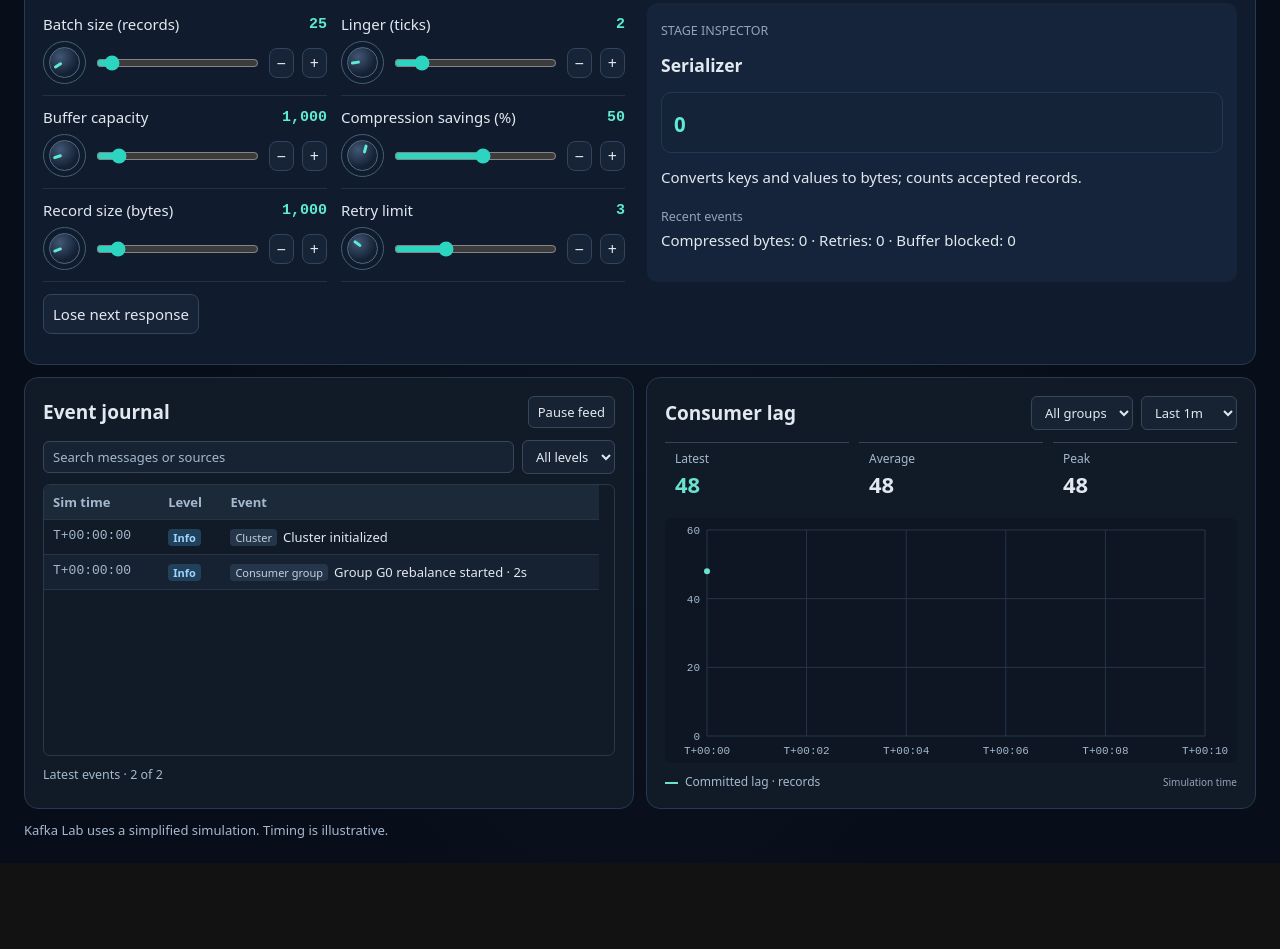
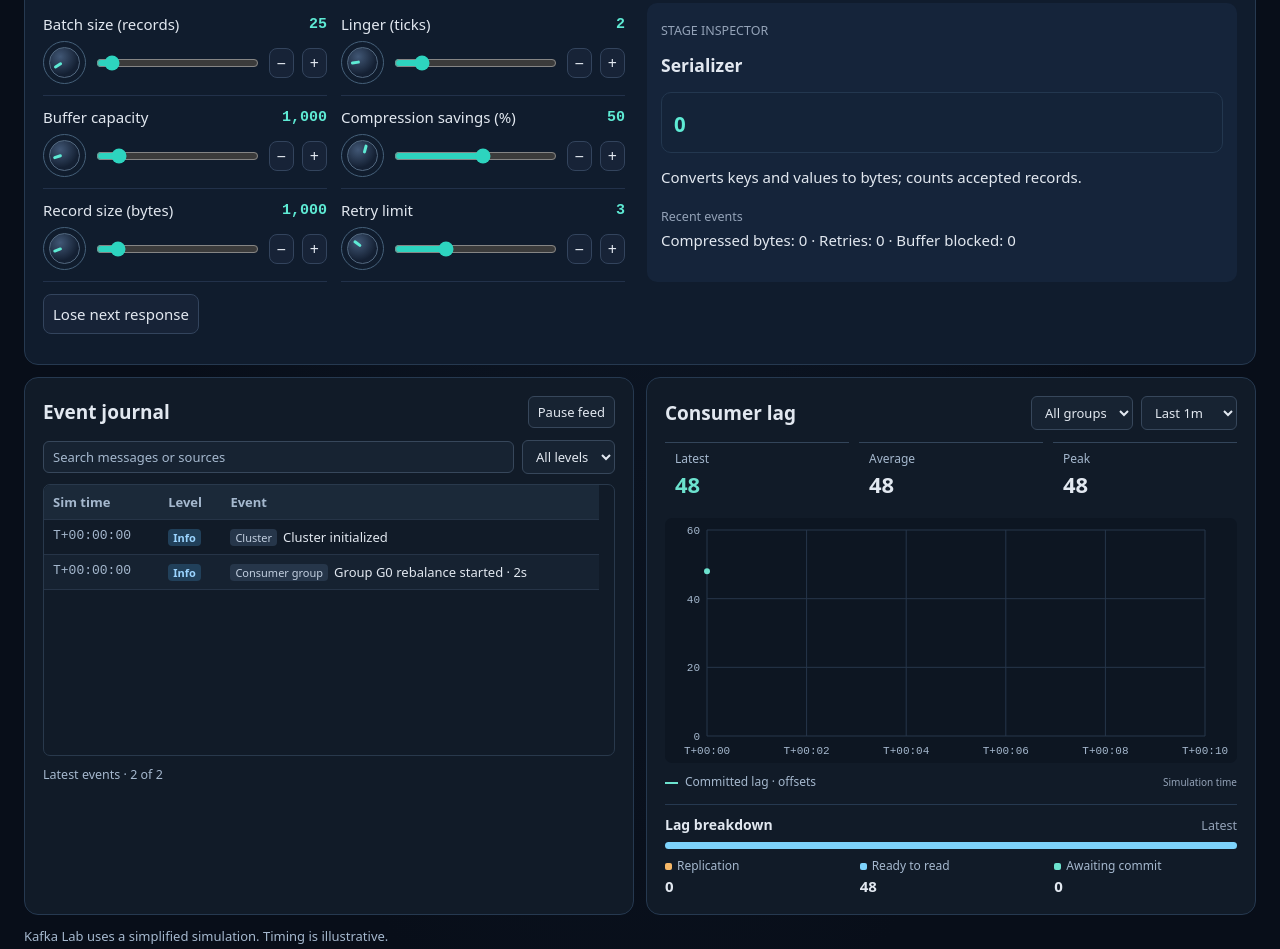
Before and after one commit to nosratifarhad/Kafka-Lab, a plain HTML site: page index.html in a window 1280 px wide. Shown: the part 1848-2797 px from the top of the page. Before the commit the page ends 2711 px from the top, so only its background shows below. Drawn offline with Linux system fonts and the light colour scheme.

Commit message:
Break down committed consumer lag by cause

```diff
--- a/core.js
+++ b/core.js
@@ -174,7 +174,47 @@ function lagByGroup() {
 function lag() {
   return lagByGroup().reduce((total, group) => total + group, 0);
 }
-function render(){consumerMembership.sync();let n=monitoring.addSample(t,lagByGroup());$('clock').textContent='t = '+t+' s';$('pause').textContent=running?'Pause':'Run';$('stats').innerHTML=[['Committed lag',n],['Records retained',P.reduce((total, partition) => total + logStorage.recordCount(partition), 0)],['Brokers online',B.filter(b=>b.online).length+'/'+B.length],['Under replicated',P.filter(p=>p.isr.length<p.replicas.length).length],['Acknowledged',ackCount],['Rejected',rejected],['Pending ACK',P.reduce((a,p)=>a+p.pending.length,0)],['Group state',consumerMembership.summary()]].map(([a,b])=>'<div class="stat"><small>'+a+'</small><strong>'+b+'</strong></div>').join('');drawTopology();drawView();transactions.updateControls();if(typeof renderInternal==='function'&&window.labReady)renderInternal();if(window.labReady)refreshDials()}
+function readableOffsets(start, end, skipped) {
+  let count = end - start;
+  let frontier = start;
+  for (const range of skipped) {
+    if (range.start >= end) break;
+    const from = Math.max(frontier, range.start);
+    const to = Math.min(end, range.end);
+    if (to <= from) continue;
+    count -= to - from;
+    frontier = to;
+  }
+  return count;
+}
+
+function lagBreakdownByGroup() {
+  const groups = Array.from({length: read('groups')}, () => ({
+    replication: 0, ready: 0, commit: 0, transaction: 0, unavailable: 0
+  }));
+  for (const partition of P) {
+    syncGroups(partition);
+    const skipped = transactions.skippedRanges(partition);
+    const readLimit = transactions.readLimit(partition);
+    for (const [group, breakdown] of groups.entries()) {
+      const checkpoint = clamp(partition.comm[group], 0, partition.leo);
+      const retained = clamp(partition.start, checkpoint, partition.leo);
+      const replicated = clamp(partition.hw, retained, partition.leo);
+      const readable = clamp(readLimit, retained, replicated);
+      const position = clamp(partition.pos[group], retained, readable);
+      const ready = readableOffsets(position, readable, skipped);
+      const commit = readableOffsets(retained, position, skipped);
+
+      breakdown.replication += partition.leo - replicated;
+      breakdown.transaction += replicated - readable;
+      breakdown.ready += ready;
+      breakdown.commit += commit;
+      breakdown.unavailable += readable - checkpoint - ready - commit;
+    }
+  }
+  return groups;
+}
+function render(){consumerMembership.sync();let n=monitoring.addSample(t,lagBreakdownByGroup());$('clock').textContent='t = '+t+' s';$('pause').textContent=running?'Pause':'Run';$('stats').innerHTML=[['Committed lag',n],['Records retained',P.reduce((total, partition) => total + logStorage.recordCount(partition), 0)],['Brokers online',B.filter(b=>b.online).length+'/'+B.length],['Under replicated',P.filter(p=>p.isr.length<p.replicas.length).length],['Acknowledged',ackCount],['Rejected',rejected],['Pending ACK',P.reduce((a,p)=>a+p.pending.length,0)],['Group state',consumerMembership.summary()]].map(([a,b])=>'<div class="stat"><small>'+a+'</small><strong>'+b+'</strong></div>').join('');drawTopology();drawView();transactions.updateControls();if(typeof renderInternal==='function'&&window.labReady)renderInternal();if(window.labReady)refreshDials()}
 function recoverAll(){B.forEach(b=>{if(!b.online)toggle(b.id)});log('Recovery started', 'Broker');render()}
 function seekOffsets(){let id='seekPanel';if($(id)){ $(id).remove();return }let max=Math.max(0,...P.map(p=>p.hw));$('nodeDetail').insertAdjacentHTML('afterend','<div class="detail" id="seekPanel"><label>Seek group 0 <input id="seekSlider" type="range" min="0" max="'+max+'" value="0" oninput="document.getElementById(&quot;seekValue&quot;).textContent=this.value"><output id="seekValue">0</output></label><div class="toolbar"><button onclick="doSeek(&quot;earliest&quot;)">Earliest</button><button onclick="doSeek(&quot;latest&quot;)">Latest</button><button onclick="doSeek(document.getElementById(&quot;seekSlider&quot;).value)">Apply offset</button></div></div>');$('seekPanel').scrollIntoView({block:'nearest'})}
 function doSeek(v){for(let p of P)p.pos[0]=v==='earliest'?p.start:v==='latest'?transactions.readLimit(p):clamp(Number(v)||0,p.start,p.hw);log('Seek group 0: '+v, 'Consumer group');$('seekPanel')?.remove();render()}
--- a/dashboard.css
+++ b/dashboard.css
@@ -559,6 +559,72 @@ main > .dashboard-settings {
   content: "";
 }
 
+.lag-breakdown {
+  margin-top: 14px;
+  padding-top: 10px;
+  border-top: 1px solid var(--border);
+}
+
+.lag-breakdown-heading {
+  display: flex;
+  justify-content: space-between;
+  align-items: baseline;
+  gap: 8px;
+}
+
+.lag-breakdown h3 {
+  margin: 0;
+  font-size: 14px;
+}
+
+.lag-breakdown-bar {
+  display: flex;
+  height: 7px;
+  margin-top: 8px;
+  overflow: hidden;
+  border-radius: 5px;
+  background: #26364a;
+}
+
+[data-lag-part="replication"] { --lag-part-color: #f6b868; }
+[data-lag-part="ready"] { --lag-part-color: #7dd3fc; }
+[data-lag-part="commit"] { --lag-part-color: #6ce2ce; }
+[data-lag-part="transaction"] { --lag-part-color: #c4a5ff; }
+[data-lag-part="unavailable"] { --lag-part-color: #a5b8ce; }
+
+.lag-breakdown-bar span {
+  flex-basis: 0;
+  background: var(--lag-part-color);
+}
+
+#lag-breakdown-values {
+  display: grid;
+  grid-template-columns: repeat(auto-fit, minmax(min(100%, 120px), 1fr));
+  gap: 8px 12px;
+  margin: 8px 0 0;
+}
+
+#lag-breakdown-values dt {
+  color: var(--muted);
+  font-size: 12px;
+}
+
+#lag-breakdown-values dt::before {
+  display: inline-block;
+  width: 7px;
+  height: 7px;
+  margin-inline-end: 5px;
+  border-radius: 2px;
+  background: var(--lag-part-color);
+  content: "";
+}
+
+#lag-breakdown-values dd {
+  margin: 2px 0 0;
+  font-weight: 650;
+  font-variant-numeric: tabular-nums;
+}
+
 .dashboard-internals .internav {
   margin-top: 12px;
 }
--- a/index.html
+++ b/index.html
@@ -222,12 +222,26 @@ main>aside,main>article{min-width:0}
         <div><dt>Average</dt><dd id="lag-average">0</dd></div>
         <div><dt>Peak</dt><dd id="lag-peak">0</dd></div>
       </dl>
-      <div id="lag-plot" class="lag-plot" tabindex="0" role="region" aria-label="Committed lag in records. Use the arrow keys to inspect samples.">
+      <div id="lag-plot" class="lag-plot" tabindex="0" role="region" aria-label="Committed lag in offsets. Use the arrow keys to inspect samples and their breakdown.">
         <svg id="chart" aria-hidden="true"></svg>
         <svg id="lag-crosshair" aria-hidden="true"><line/><circle r="4"/></svg>
         <output id="lag-tooltip" class="lag-tooltip" hidden></output>
       </div>
-      <div class="lag-legend"><span>Committed lag · records</span><small>Simulation time</small></div>
+      <div class="lag-legend"><span>Committed lag · offsets</span><small>Simulation time</small></div>
+      <div class="lag-breakdown">
+        <div class="lag-breakdown-heading">
+          <h3>Lag breakdown</h3>
+          <small id="lag-breakdown-time">Latest</small>
+        </div>
+        <div class="lag-breakdown-bar" id="lag-breakdown-bar" aria-hidden="true"></div>
+        <dl id="lag-breakdown-values">
+          <div data-lag-part="replication" title="Offsets above the high watermark"><dt>Replication</dt><dd>0</dd></div>
+          <div data-lag-part="ready" title="Readable offsets at or after the consumer position"><dt>Ready to read</dt><dd>0</dd></div>
+          <div data-lag-part="commit" title="Available offsets passed by the consumer position since the last commit"><dt>Awaiting commit</dt><dd>0</dd></div>
+          <div data-lag-part="transaction" title="Replicated offsets held behind the last stable offset" hidden><dt>Waiting for transaction</dt><dd>0</dd></div>
+          <div data-lag-part="unavailable" title="Offsets before retention, removed by compaction, or skipped by read committed" hidden><dt>Skipped or expired</dt><dd>0</dd></div>
+        </dl>
+      </div>
     </section>
   </div>
   <p class="model-note">Kafka Lab uses a simplified simulation. Timing is illustrative.</p>
--- a/monitoring.js
+++ b/monitoring.js
@@ -20,6 +20,15 @@ const monitoring = (() => {
   const levels = {info: 'Info', warn: 'Warn', error: 'Error'};
   const historyLimit = 901;
   const eventLimit = 500;
+  const breakdownBar = byId('lag-breakdown-bar');
+  const breakdownTime = byId('lag-breakdown-time');
+  const breakdownRows = [...byId('lag-breakdown-values').children].map(row => {
+    const key = row.dataset.lagPart;
+    const segment = document.createElement('span');
+    segment.dataset.lagPart = key;
+    breakdownBar.append(segment);
+    return {key, row, segment, value: row.querySelector('dd'), optional: row.hidden};
+  });
 
   let samples = [];
   let chartPoints = [];
@@ -46,7 +55,9 @@ const monitoring = (() => {
   }
 
   function addSample(time, groups) {
-    const sample = {time, groups, total: groups.reduce((sum, lag) => sum + lag, 0)};
+    const total = Object.fromEntries(breakdownRows.map(({key}) =>
+      [key, groups.reduce((sum, breakdown) => sum + breakdown[key], 0)]));
+    const sample = {time, groups, total};
     if (samples.at(-1)?.time === time) {
       samples[samples.length - 1] = sample;
     } else {
@@ -55,7 +66,11 @@ const monitoring = (() => {
     }
     updateGroupOptions(groups.length);
     renderChart();
-    return sample.total;
+    return totalLag(total);
+  }
+
+  function totalLag(breakdown) {
+    return Object.values(breakdown).reduce((sum, amount) => sum + amount, 0);
   }
 
   function axisStep(maximum) {
@@ -70,10 +85,12 @@ const monitoring = (() => {
     const start = Math.max(0, end - Number(rangeSelect.value));
     const domainEnd = Math.max(start + 10, end);
     const group = groupSelect.value;
-    const values = samples.filter(sample => sample.time >= start).map(sample => ({
-      time: sample.time,
-      lag: group === 'all' ? sample.total : sample.groups[Number(group)]
-    })).filter(sample => sample.lag !== undefined);
+    const values = [];
+    for (const sample of samples) {
+      if (sample.time < start) continue;
+      const breakdown = group === 'all' ? sample.total : sample.groups[Number(group)];
+      if (breakdown) values.push({time: sample.time, lag: totalLag(breakdown), breakdown});
+    }
 
     const maximum = Math.max(0, ...values.map(sample => sample.lag));
     const mean = values.reduce((sum, sample) => sum + sample.lag, 0) / Math.max(1, values.length);
@@ -147,6 +164,7 @@ const monitoring = (() => {
     selectedTime = point?.time ?? null;
     tooltip.hidden = !point;
     crosshair.classList.toggle('active', Boolean(point));
+    renderBreakdown(point);
     if (!point) return;
     const line = crosshair.querySelector('line');
     line.setAttribute('x1', point.x);
@@ -154,7 +172,19 @@ const monitoring = (() => {
     const dot = crosshair.querySelector('circle');
     dot.setAttribute('cx', point.x);
     dot.setAttribute('cy', point.y);
-    tooltip.textContent = simTime(point.time, true) + ' · ' + number.format(point.lag) + ' records';
+    tooltip.textContent = simTime(point.time, true) + ' · ' + number.format(point.lag) + ' offsets';
+  }
+
+  function renderBreakdown(point) {
+    const breakdown = (point ?? chartPoints.at(-1))?.breakdown;
+    breakdownTime.textContent = point ? simTime(point.time, true) : 'Latest';
+    for (const {key, row, segment, value, optional} of breakdownRows) {
+      const amount = breakdown?.[key] ?? 0;
+      value.textContent = number.format(amount);
+      row.hidden = optional && amount === 0;
+      segment.hidden = amount === 0;
+      segment.style.flexGrow = amount;
+    }
   }
 
   function updateJournalStatus() {
--- a/transactions.js
+++ b/transactions.js
@@ -139,6 +139,15 @@ const transactions = (() => {
     return isolation.value === 'read_committed' ? lastStableOffset(partition) : partition.hw;
   }
 
+  function skippedRanges(partition) {
+    const gaps = logStorage.gaps(partition);
+    const aborted = isolation.value === 'read_committed'
+      ? partition.transactionRanges?.filter(range => range.marker.state === 'aborted') ?? []
+      : [];
+    if (!aborted.length) return gaps;
+    return gaps.length ? [...aborted, ...gaps].sort((a, b) => a.start - b.start) : aborted;
+  }
+
   function readRecords(partition, position, budget, onRead) {
     const limit = readLimit(partition);
     let consumed = 0;
@@ -152,13 +161,7 @@ const transactions = (() => {
       consumed += count;
     }
 
-    const gaps = logStorage.gaps(partition);
-    const aborted = isolation.value === 'read_committed'
-      ? partition.transactionRanges?.filter(range => range.marker.state === 'aborted') ?? []
-      : [];
-    const skipped = aborted.length && gaps.length ? [...aborted, ...gaps].sort((a, b) => a.start - b.start)
-      : aborted.length ? aborted : gaps;
-    for (const range of skipped) {
+    for (const range of skippedRanges(partition)) {
       if (range.start >= limit) break;
       if (range.end <= position) continue;
       readUntil(range.start);
@@ -220,7 +223,7 @@ const transactions = (() => {
   });
 
   return {
-    canWrite, markWrite, markerAt, advance, prune, readLimit, readRecords, lastStableOffset, reset, updateControls,
+    canWrite, markWrite, markerAt, advance, prune, readLimit, readRecords, skippedRanges, lastStableOffset, reset, updateControls,
     get state() { return current?.marker.state.toUpperCase() ?? 'IDLE'; },
     get count() { return current?.count ?? 0; },
     get committed() { return committed; },
```
Also changed, not shown: 1 other file.
